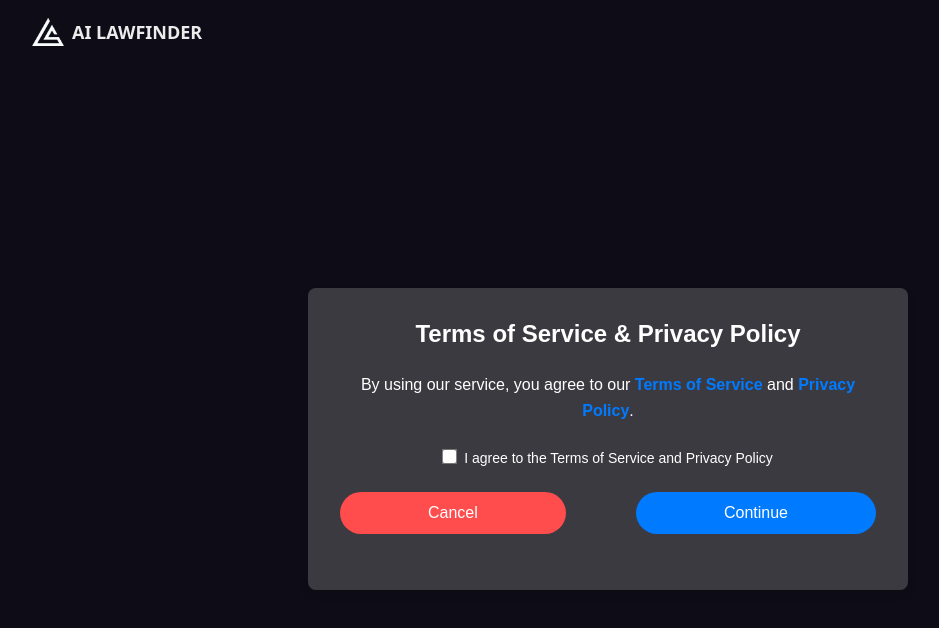
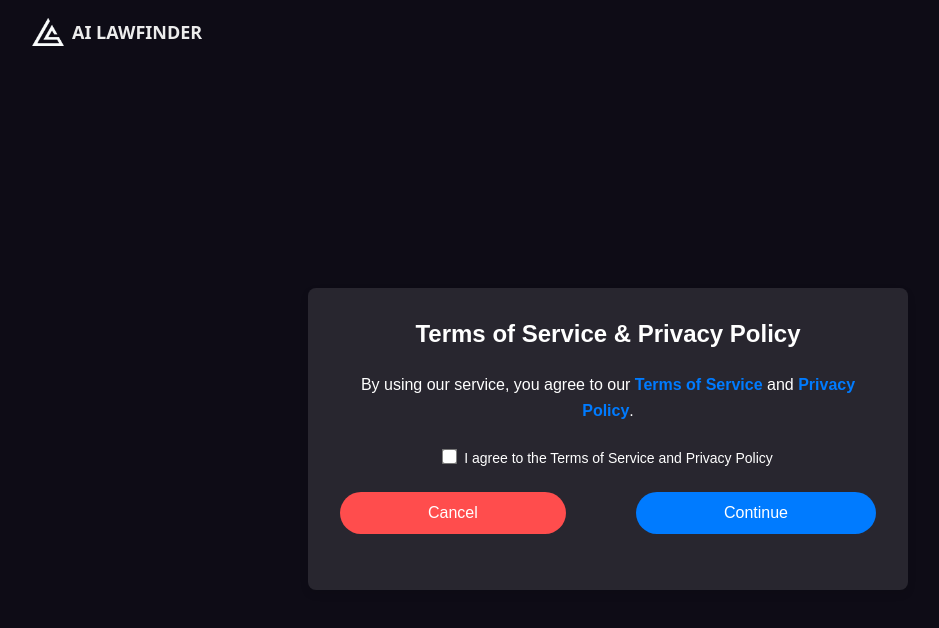
Before and after one commit to Ayow4/lawfinder-client, a React (Vite) app: page /agreement in a window 1280 px wide. Shown: the top 628 px of the page, without its empty margins (32-971 px from the left). Built offline with nearby package versions, Linux system fonts and the light colour scheme; no server answers.

Commit message:
update frontend

```diff
--- a/src/routes/agreeMent/agreeMent.css
+++ b/src/routes/agreeMent/agreeMent.css
@@ -1,5 +1,5 @@
 .agreeMent {
-    background-color: rgba(151, 151, 151, 0.342); /* 0.8 opacity for slight transparency */
+    background-color: rgba(248, 248, 248, 0.11); /* 0.8 opacity for slight transparency */
     padding: 2rem;
     max-width: 600px;
     margin: 15rem auto;
```
